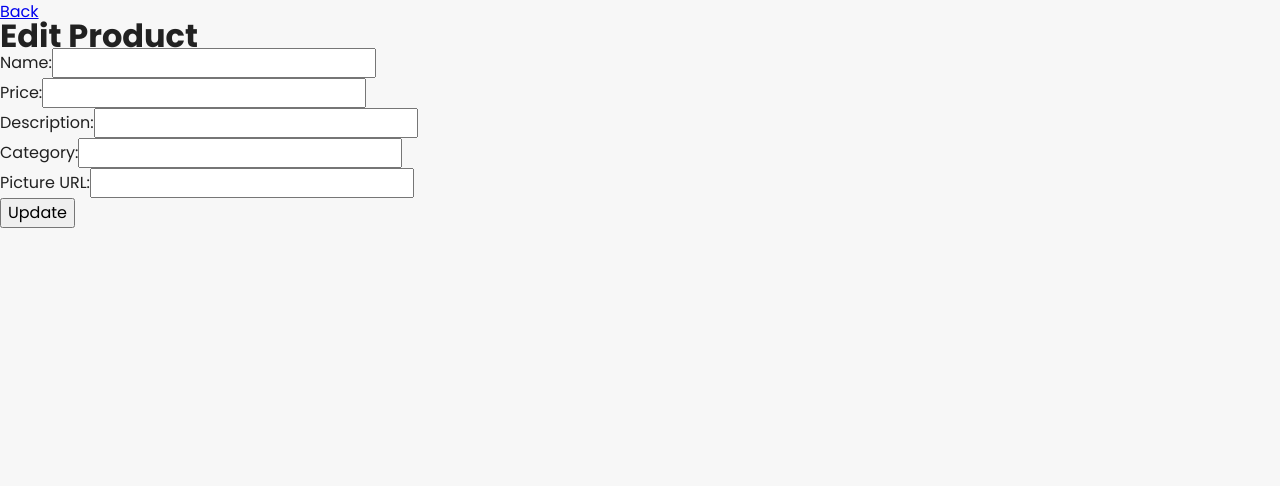
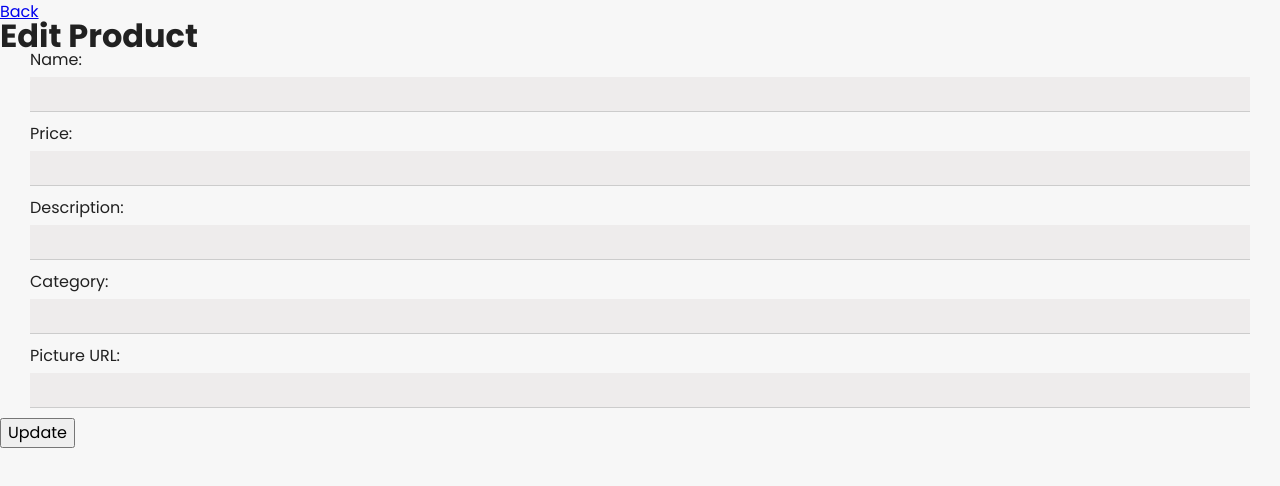
Before and after one commit to codeableorg/react-eatable-celsodiaz, a React (Vite) app: page /edit/1 in a window 1280 px wide. Shown: the top 486 px of the page. Built offline with nearby package versions, Linux system fonts and the light colour scheme; no server answers.

Commit message:
Update css Input

```diff
--- a/src/components/Container.jsx
+++ b/src/components/Container.jsx
@@ -1,7 +1,7 @@
 import styled from "@emotion/styled";
 
 const ContainerDiv = styled.div`
-  /* width: 380px;  */
+  width: 390px;
   height: auto;
   margin: auto;
   text-align: center;
--- a/src/components/Input.jsx
+++ b/src/components/Input.jsx
@@ -1,8 +1,36 @@
+import styled from "@emotion/styled";
+import { colors } from "../styles/colors";
+
+const InputContainer = styled.div`
+  position: relative;
+  margin-bottom: 10px;
+  padding:0em 30px;
+`;
+
+const InputLabel = styled.label`
+  display: block;
+  margin-bottom: 5px;
+`;
+
+const InputField = styled.input`
+background-color: #eeecec;
+  border: none;
+  border-bottom: 1px solid #ccc;
+  padding: 5px;
+  outline: none;
+  width: 100%;
+  transition: border-bottom-color 0.3s;
+
+  &:focus {
+    border-bottom-color: ${colors.orange};
+  }
+`;
+
 const Input = ({ id, name, type = "text", value, onChange, placeholder, label }) => {
   return (
-      <div>
-        {label && <label htmlFor={id || name}>{label}</label>}
-        <input
+    <InputContainer>
+      {label && <InputLabel htmlFor={id || name}>{label}</InputLabel>}
+      <InputField
         type={type}
         name={name}
         id={id || name}
@@ -10,8 +38,7 @@ const Input = ({ id, name, type = "text", value, onChange, placeholder, label })
         onChange={onChange}
         placeholder={placeholder}
       />
-      </div>
+    </InputContainer>
   );
 };
-
   export default Input;
```
Lines whose indentation alone changed are shown as unchanged.
